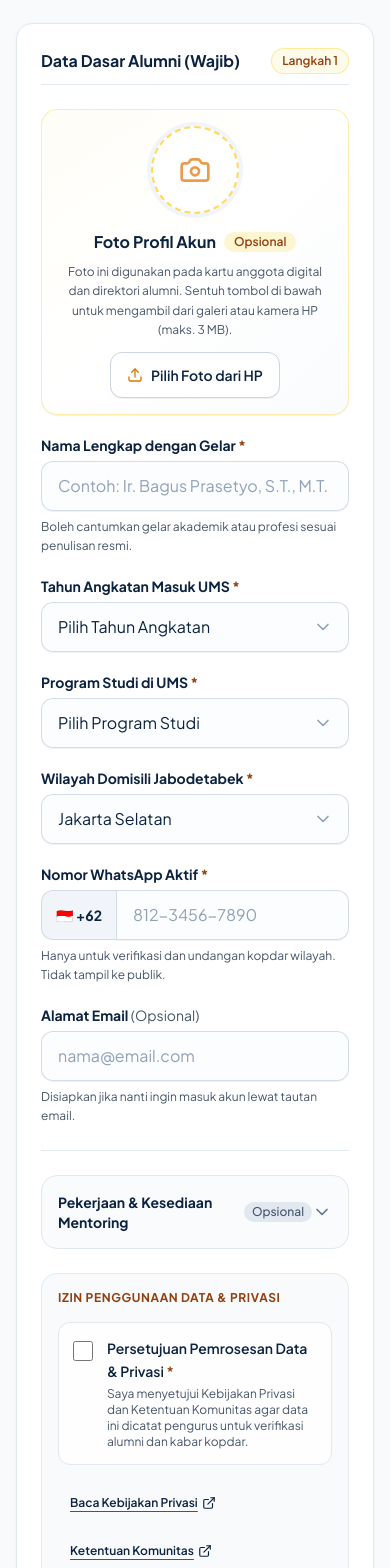
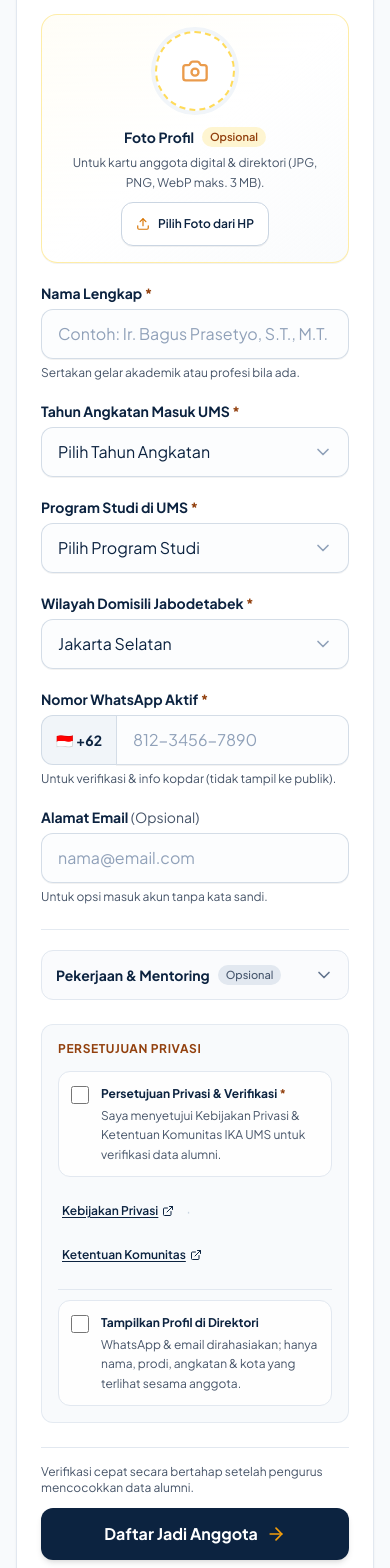
Before and after one commit to ZAKITRIPAMUNGKAS/ikaums, a Next.js app: page /gabung in a window 390 px wide. Shown: the part 360-1928 px from the top of the page. Built offline with nearby package versions, Linux system fonts and the light colour scheme.

Commit message:
feat(ui): ringkas teks bertele-tele dan tata ulang bento grid mobile (2-kolom & kompak)

```diff
--- a/src/app/gabung/page.tsx
+++ b/src/app/gabung/page.tsx
@@ -349,7 +349,7 @@ export default function GabungPage() {
                       Beranda
                     </Link>
                     <span aria-hidden="true">/</span>
-                    <span className="text-[#0C2340] font-medium">Daftar Jadi Anggota</span>
+                    <span className="text-[#0C2340] font-medium">Daftar</span>
                   </div>
                   {IS_DEMO_MODE && (
                     <span className="px-2.5 py-0.5 rounded-full bg-amber-100 text-[#92400E] text-xs font-semibold">
@@ -358,13 +358,12 @@ export default function GabungPage() {
                   )}
                 </nav>
 
-                <header className="space-y-2.5">
-                  <h1 className="text-[clamp(1.75rem,1.3rem+1.8vw,2.375rem)] font-bold tracking-[-0.02em] text-[#0C2340] leading-[1.15]">
-                    Daftar Jadi Anggota IKA UMS Jabodetabek
+                <header className="space-y-1.5 sm:space-y-2">
+                  <h1 className="text-2xl sm:text-3xl font-extrabold tracking-tight text-[#0C2340] leading-tight">
+                    Daftar Anggota
                   </h1>
-                  <p className="text-base text-[#475569] leading-[1.6] max-w-[44ch] sm:max-w-2xl">
-                    Isi 5 data dasar di bawah agar pengurus bisa mencocokkan latar kuliahmu di UMS dan
-                    mengabari jadwal kopdar wilayahmu lewat WhatsApp. Gratis dan tanpa kata sandi.
+                  <p className="text-sm sm:text-base text-[#475569] leading-relaxed max-w-xl">
+                    Pendataan awal alumni UMS di Jabodetabek untuk silaturahmi &amp; info kopdar.
                   </p>
                 </header>
               </div>
@@ -403,19 +402,19 @@ export default function GabungPage() {
               {/* Langkah 1: Data Inti */}
               <fieldset className="space-y-6">
                 <legend className="text-base sm:text-lg font-bold text-[#0C2340] pb-2.5 border-b border-slate-200 w-full flex items-center justify-between">
-                  <span>Data Dasar Alumni (Wajib)</span>
+                  <span>Data Anggota</span>
                   <span className="text-xs font-semibold text-[#92400E] bg-amber-50 border border-amber-200/80 px-2.5 py-1 rounded-full">
-                    Langkah 1
+                    Wajib
                   </span>
                 </legend>
 
                 <div className="grid grid-cols-1 sm:grid-cols-2 gap-5 sm:gap-6">
                   {/* Unggah Foto Profil Akun - Cozy Card */}
-                  <div className="sm:col-span-2 rounded-2xl border border-amber-200/70 bg-gradient-to-br from-amber-50/40 via-white to-slate-50/80 p-4 sm:p-6 shadow-2xs">
+                  <div className="sm:col-span-2 rounded-2xl border border-amber-200/70 bg-gradient-to-br from-amber-50/40 via-white to-slate-50/80 p-4 sm:p-5 shadow-2xs">
                     <div className="flex flex-col sm:flex-row items-center sm:items-start gap-4 sm:gap-5">
                       <div className="relative shrink-0">
                         {fotoProfil ? (
-                          <div className="relative h-22 w-22 sm:h-24 sm:w-24 overflow-hidden rounded-full ring-4 ring-amber-100 border-2 border-[#D97706] shadow-sm">
+                          <div className="relative h-20 w-20 sm:h-22 sm:w-22 overflow-hidden rounded-full ring-4 ring-amber-100 border-2 border-[#D97706] shadow-sm">
                             <Image
                               src={fotoProfil}
                               alt="Pratinjau foto profil alumni"
@@ -434,39 +433,39 @@ export default function GabungPage() {
                                 fileInputRef.current?.click();
                               }
                             }}
-                            className="flex h-22 w-22 sm:h-24 sm:w-24 items-center justify-center rounded-full ring-4 ring-slate-100 border-2 border-dashed border-amber-300/80 bg-white text-slate-400 hover:border-[#D97706] hover:text-[#D97706] transition-all cursor-pointer group"
+                            className="flex h-20 w-20 sm:h-22 sm:w-22 items-center justify-center rounded-full ring-4 ring-slate-100 border-2 border-dashed border-amber-300/80 bg-white text-slate-400 hover:border-[#D97706] hover:text-[#D97706] transition-all cursor-pointer group"
                             aria-label="Sentuh untuk memilih foto profil"
                           >
-                            <Camera className="h-8 w-8 text-amber-600/70 group-hover:scale-110 transition-transform" aria-hidden="true" />
+                            <Camera className="h-7 w-7 sm:h-8 sm:w-8 text-amber-600/70 group-hover:scale-110 transition-transform" aria-hidden="true" />
                           </div>
                         )}
                         {fotoProfil && (
                           <button
                             type="button"
                             onClick={handleRemoveFoto}
-                            className="absolute -top-1.5 -right-1.5 flex h-7 w-7 items-center justify-center rounded-full bg-red-600 text-white shadow-sm hover:bg-red-700 transition-colors cursor-pointer"
+                            className="absolute -top-1 -right-1 flex h-6 w-6 items-center justify-center rounded-full bg-red-600 text-white shadow-sm hover:bg-red-700 transition-colors cursor-pointer"
                             aria-label="Hapus foto profil"
                             title="Hapus foto profil"
                           >
-                            <X className="h-4 w-4" />
+                            <X className="h-3.5 w-3.5" />
                           </button>
                         )}
                       </div>
 
-                      <div className="flex-1 space-y-2 text-center sm:text-left">
+                      <div className="flex-1 space-y-1.5 text-center sm:text-left">
                         <div className="flex flex-wrap items-center justify-center sm:justify-start gap-2">
-                          <label htmlFor="foto-profil-input" className="text-base font-bold text-[#0C2340] cursor-pointer">
-                            Foto Profil Akun
+                          <label htmlFor="foto-profil-input" className="text-sm sm:text-base font-bold text-[#0C2340] cursor-pointer">
+                            Foto Profil
                           </label>
-                          <span className="text-xs px-2.5 py-0.5 rounded-full bg-amber-100/80 text-[#92400E] font-semibold">
+                          <span className="text-[11px] px-2 py-0.5 rounded-full bg-amber-100/80 text-[#92400E] font-semibold">
                             Opsional
                           </span>
                         </div>
-                        <p className="text-xs sm:text-sm text-[#475569] leading-relaxed max-w-lg">
-                          Foto ini digunakan pada kartu anggota digital dan direktori alumni. Sentuh tombol di bawah untuk mengambil dari galeri atau kamera HP (maks. 3 MB).
+                        <p className="text-xs sm:text-sm text-[#475569] leading-relaxed">
+                          Untuk kartu anggota digital &amp; direktori (JPG, PNG, WebP maks. 3 MB).
                         </p>
 
-                        <div className="pt-1 flex flex-wrap items-center justify-center sm:justify-start gap-2.5">
+                        <div className="pt-1 flex flex-wrap items-center justify-center sm:justify-start gap-2">
                           <input
                             ref={fileInputRef}
                             id="foto-profil-input"
@@ -478,9 +477,9 @@ export default function GabungPage() {
                           <button
                             type="button"
                             onClick={() => fileInputRef.current?.click()}
-                            className="inline-flex min-h-[46px] items-center gap-2 px-4 py-2.5 rounded-xl bg-white border border-slate-300 hover:border-[#0C2340] hover:bg-slate-50 text-sm font-semibold text-[#0C2340] transition-colors shadow-2xs cursor-pointer active:scale-[0.98]"
+                            className="inline-flex min-h-[44px] items-center gap-2 px-3.5 py-2 rounded-xl bg-white border border-slate-300 hover:border-[#0C2340] hover:bg-slate-50 text-xs sm:text-sm font-semibold text-[#0C2340] transition-colors shadow-2xs cursor-pointer active:scale-[0.98]"
                           >
-                            <Upload className="h-4 w-4 text-[#D97706]" />
+                            <Upload className="h-3.5 w-3.5 text-[#D97706]" />
                             <span>{fotoProfil ? 'Ganti Foto' : 'Pilih Foto dari HP'}</span>
                           </button>
 
@@ -488,21 +487,21 @@ export default function GabungPage() {
                             <button
                               type="button"
                               onClick={handleRemoveFoto}
-                              className="inline-flex min-h-[46px] items-center gap-1 px-3 py-2 text-sm font-medium text-red-600 hover:text-red-700 transition-colors cursor-pointer"
+                              className="inline-flex min-h-[44px] items-center gap-1 px-3 py-2 text-xs sm:text-sm font-medium text-red-600 hover:text-red-700 transition-colors cursor-pointer"
                             >
                               Hapus
                             </button>
                           )}
 
                           {fotoProfilName && (
-                            <span className="text-xs text-slate-500 truncate max-w-[190px] self-center">
+                            <span className="text-xs text-slate-500 truncate max-w-[170px] self-center">
                               ✓ {fotoProfilName}
                             </span>
                           )}
                         </div>
 
                         {fotoError && (
-                          <p className="text-xs text-red-600 font-medium pt-1">
+                          <p className="text-xs text-red-600 font-medium pt-0.5">
                             {fotoError}
                           </p>
                         )}
@@ -513,7 +512,7 @@ export default function GabungPage() {
                   {/* Nama Lengkap */}
                   <div className="sm:col-span-2 space-y-1.5">
                     <label htmlFor="namaLengkap" className="block text-sm sm:text-base font-bold text-[#0C2340]">
-                      Nama Lengkap dengan Gelar <span className="text-[#92400E]">*</span>
+                      Nama Lengkap <span className="text-[#92400E]">*</span>
                     </label>
                     <input
                       id="namaLengkap"
@@ -534,8 +533,8 @@ export default function GabungPage() {
                           : 'border-slate-300/80 focus:border-[#0C2340] focus:ring-amber-500/15'
                       }`}
                     />
-                    <p id="hint-nama" className="text-xs sm:text-sm text-[#475569] leading-relaxed">
-                      Boleh cantumkan gelar akademik atau profesi sesuai penulisan resmi.
+                    <p id="hint-nama" className="text-xs text-[#475569]">
+                      Sertakan gelar akademik atau profesi bila ada.
                     </p>
                     {fieldErrors.namaLengkap && (
                       <p id="err-nama" className="text-xs sm:text-sm text-red-700 font-medium pt-0.5">
@@ -681,8 +680,8 @@ export default function GabungPage() {
                         }`}
                       />
                     </div>
-                    <p id="hint-wa" className="text-xs sm:text-sm text-[#475569] leading-relaxed">
-                      Hanya untuk verifikasi dan undangan kopdar wilayah. Tidak tampil ke publik.
+                    <p id="hint-wa" className="text-xs text-[#475569]">
+                      Untuk verifikasi &amp; info kopdar (tidak tampil ke publik).
                     </p>
                     {fieldErrors.whatsapp && (
                       <p id="err-wa" className="text-xs sm:text-sm text-red-700 font-medium pt-0.5">
@@ -715,8 +714,8 @@ export default function GabungPage() {
                           : 'border-slate-300/80 focus:border-[#0C2340] focus:ring-amber-500/15'
                       }`}
                     />
-                    <p id="hint-email" className="text-xs sm:text-sm text-[#475569] leading-relaxed">
-                      Disiapkan jika nanti ingin masuk akun lewat tautan email.
+                    <p id="hint-email" className="text-xs text-[#475569]">
+                      Untuk opsi masuk akun tanpa kata sandi.
                     </p>
                     {fieldErrors.email && (
                       <p id="err-email" className="text-xs sm:text-sm text-red-700 font-medium pt-0.5">
@@ -728,16 +727,16 @@ export default function GabungPage() {
               </fieldset>
 
               {/* Langkah 2 (Opsional & Dapat Dilewati) */}
-              <div className="border-t border-slate-200/90 pt-6">
+              <div className="border-t border-slate-200/90 pt-5">
                 <button
                   type="button"
                   onClick={() => setShowOptional((v) => !v)}
                   aria-expanded={showOptional}
-                  className="w-full min-h-[50px] p-4 rounded-2xl border border-slate-200 bg-slate-50/70 hover:bg-slate-100/70 flex items-center justify-between text-left text-sm sm:text-base font-bold text-[#0C2340] transition-colors cursor-pointer"
+                  className="w-full min-h-[48px] p-3.5 sm:p-4 rounded-xl sm:rounded-2xl border border-slate-200 bg-slate-50/70 hover:bg-slate-100/70 flex items-center justify-between text-left text-sm sm:text-base font-bold text-[#0C2340] transition-colors cursor-pointer"
                 >
                   <div className="flex items-center gap-2">
-                    <span>Pekerjaan &amp; Kesediaan Mentoring</span>
-                    <span className="text-xs px-2 py-0.5 rounded-full bg-slate-200 text-slate-600 font-medium">
+                    <span>Pekerjaan &amp; Mentoring</span>
+                    <span className="text-[11px] px-2 py-0.5 rounded-full bg-slate-200 text-slate-600 font-medium">
                       Opsional
                     </span>
                   </div>
@@ -802,10 +801,10 @@ export default function GabungPage() {
                         />
                         <div className="space-y-0.5 text-sm sm:text-base leading-relaxed">
                           <span className="font-bold text-[#0C2340] block">
-                            Bersedia Menjadi Mentor Alumni Sukarela
+                            Bersedia Menjadi Mentor Alumni
                           </span>
                           <span className="text-[#475569] block text-xs sm:text-sm">
-                            Berbagi pengalaman kerja, ulas CV, persiapan wawancara, atau diskusi profesi untuk sesama lulusan UMS.
+                            Berbagi pengalaman karier &amp; diskusi profesi dengan sesama alumni UMS.
                           </span>
                         </div>
                       </label>
@@ -814,7 +813,7 @@ export default function GabungPage() {
                         <div className="bg-amber-50/60 border border-amber-200 rounded-2xl p-4 sm:p-5 space-y-1">
                           <label
                             htmlFor="mentorContactConsent"
-                            className="flex items-start gap-3 cursor-pointer text-sm sm:text-base text-[#0C2340] leading-relaxed"
+                            className="flex items-start gap-3 cursor-pointer text-xs sm:text-sm text-[#0C2340] leading-relaxed"
                           >
                             <input
                               id="mentorContactConsent"
@@ -831,10 +830,10 @@ export default function GabungPage() {
                                 });
                                 clearError('mentorContactConsent');
                               }}
-                              className="mt-1 w-5 h-5 rounded-md border-slate-300 text-[#0C2340] accent-[#0C2340] shrink-0"
+                              className="mt-0.5 w-4.5 h-4.5 rounded-md border-slate-300 text-[#0C2340] accent-[#0C2340] shrink-0"
                             />
                             <span>
-                              Saya mengizinkan pengurus meneruskan nomor WhatsApp atau email saya kepada pemohon mentoring terverifikasi saat dijadwalkan.{' '}
+                              Izinkan pengurus menghubungkan kontak dengan pemohon mentoring terverifikasi.{' '}
                               <span className="text-[#92400E] font-semibold">*</span>
                             </span>
                           </label>
@@ -851,14 +850,14 @@ export default function GabungPage() {
               </div>
 
               {/* Izin Penggunaan Data & Persetujuan - Cozy Card */}
-              <div className="bg-slate-50/90 border border-slate-200/90 rounded-2xl p-4 sm:p-6 space-y-4">
-                <span className="block text-xs sm:text-sm font-bold uppercase tracking-wider text-[#92400E]">
-                  Izin Penggunaan Data &amp; Privasi
+              <div className="bg-slate-50/90 border border-slate-200/90 rounded-xl sm:rounded-2xl p-4 sm:p-5 space-y-3.5">
+                <span className="block text-xs font-bold uppercase tracking-wider text-[#92400E]">
+                  Persetujuan Privasi
                 </span>
 
                 <label
                   htmlFor="agreeConsent"
-                  className={`flex items-start gap-3.5 p-3.5 sm:p-4 rounded-xl border transition-all cursor-pointer ${
+                  className={`flex items-start gap-3 p-3 sm:p-3.5 rounded-xl border transition-all cursor-pointer ${
                     formData.agreeConsent
                       ? 'bg-white border-[#0C2340]/30 shadow-2xs'
                       : 'bg-white/80 border-slate-200 hover:border-slate-300'
@@ -874,49 +873,50 @@ export default function GabungPage() {
                       setFormData({ ...formData, agreeConsent: e.target.checked });
                       clearError('agreeConsent');
                     }}
-                    className="mt-1 w-5 h-5 rounded-md border-slate-300 text-[#0C2340] accent-[#0C2340] shrink-0"
+                    className="mt-0.5 w-4.5 h-4.5 rounded-md border-slate-300 text-[#0C2340] accent-[#0C2340] shrink-0"
                   />
-                  <div className="space-y-1 text-sm sm:text-base leading-relaxed">
-                    <span className="font-semibold text-[#0C2340] block">
-                      Persetujuan Pemrosesan Data &amp; Privasi <span className="text-[#92400E]">*</span>
+                  <div className="space-y-0.5 text-xs sm:text-sm leading-relaxed">
+                    <span className="font-bold text-[#0C2340] block">
+                      Persetujuan Privasi &amp; Verifikasi <span className="text-[#92400E]">*</span>
                     </span>
-                    <span className="text-xs sm:text-sm text-[#475569] block">
-                      Saya menyetujui Kebijakan Privasi dan Ketentuan Komunitas agar data ini dicatat pengurus untuk verifikasi alumni dan kabar kopdar.
+                    <span className="text-[#475569] block">
+                      Saya menyetujui Kebijakan Privasi &amp; Ketentuan Komunitas IKA UMS untuk verifikasi data alumni.
                     </span>
                   </div>
                 </label>
 
-                <div className="flex flex-wrap items-center gap-x-4 gap-y-1 pl-2">
+                <div className="flex flex-wrap items-center gap-x-3 gap-y-1 pl-1">
                   <Link
                     href="/privasi"
                     target="_blank"
                     rel="noopener noreferrer"
-                    className="inline-flex items-center gap-1 min-h-[44px] px-1 text-xs sm:text-sm font-semibold text-[#0C2340] underline decoration-[#92400E] underline-offset-4 hover:text-[#92400E]"
+                    className="inline-flex items-center gap-1 min-h-[40px] text-xs font-semibold text-[#0C2340] hover:text-[#92400E] underline underline-offset-2"
                   >
-                    <span>Baca Kebijakan Privasi</span>
-                    <ExternalLink className="w-3.5 h-3.5" />
+                    <span>Kebijakan Privasi</span>
+                    <ExternalLink className="w-3 h-3" />
                   </Link>
+                  <span className="text-slate-300" aria-hidden="true">·</span>
                   <Link
                     href="/syarat"
                     target="_blank"
                     rel="noopener noreferrer"
-                    className="inline-flex items-center gap-1 min-h-[44px] px-1 text-xs sm:text-sm font-semibold text-[#0C2340] underline decoration-[#92400E] underline-offset-4 hover:text-[#92400E]"
+                    className="inline-flex items-center gap-1 min-h-[40px] text-xs font-semibold text-[#0C2340] hover:text-[#92400E] underline underline-offset-2"
                   >
                     <span>Ketentuan Komunitas</span>
-                    <ExternalLink className="w-3.5 h-3.5" />
+                    <ExternalLink className="w-3 h-3" />
                   </Link>
                 </div>
 
                 {fieldErrors.agreeConsent && (
-                  <p id="err-consent" className="text-xs sm:text-sm text-red-700 font-medium pl-2">
+                  <p id="err-consent" className="text-xs text-red-700 font-medium pl-1">
                     {fieldErrors.agreeConsent}
                   </p>
                 )}
 
-                <div className="pt-3 border-t border-slate-200">
+                <div className="pt-2.5 border-t border-slate-200">
                   <label
                     htmlFor="tampilDiDirektori"
-                    className={`flex items-start gap-3.5 p-3.5 sm:p-4 rounded-xl border transition-all cursor-pointer ${
+                    className={`flex items-start gap-3 p-3 sm:p-3.5 rounded-xl border transition-all cursor-pointer ${
                       formData.tampilDiDirektori
                         ? 'bg-white border-[#0C2340]/30 shadow-2xs'
                         : 'bg-white/80 border-slate-200 hover:border-slate-300'
@@ -927,14 +927,14 @@ export default function GabungPage() {
                       type="checkbox"
                       checked={formData.tampilDiDirektori}
                       onChange={(e) => setFormData({ ...formData, tampilDiDirektori: e.target.checked })}
-                      className="mt-1 w-5 h-5 rounded-md border-slate-300 text-[#0C2340] accent-[#0C2340] shrink-0"
+                      className="mt-0.5 w-4.5 h-4.5 rounded-md border-slate-300 text-[#0C2340] accent-[#0C2340] shrink-0"
                     />
                     <div className="space-y-0.5 text-xs sm:text-sm leading-relaxed text-[#475569]">
-                      <span className="font-semibold text-[#0C2340] block">
-                        Tampilkan Profil di Daftar Anggota
+                      <span className="font-bold text-[#0C2340] block">
+                        Tampilkan Profil di Direktori
                       </span>
                       <span>
-                        Hanya nama, prodi, angkatan, dan wilayah yang tampil bagi anggota yang sudah masuk. Nomor WhatsApp dan email tidak pernah dipublikasikan.
+                        WhatsApp &amp; email dirahasiakan; hanya nama, prodi, angkatan &amp; kota yang terlihat sesama anggota.
                       </span>
                     </div>
                   </label>
@@ -942,9 +942,9 @@ export default function GabungPage() {
               </div>
 
               {/* Submit CTA Bottom */}
-              <div className="pt-4 border-t border-slate-200 flex flex-col sm:flex-row sm:items-center justify-between gap-4">
-                <span className="text-xs sm:text-sm text-[#475569] leading-relaxed">
-                  Pemeriksaan pendaftaran dilakukan dalam {COMMUNITY_PLACEHOLDERS.verificationSla}.
+              <div className="pt-4 border-t border-slate-200 flex flex-col sm:flex-row sm:items-center justify-between gap-3 sm:gap-4">
+                <span className="text-xs text-[#475569]">
+                  Verifikasi cepat {COMMUNITY_PLACEHOLDERS.verificationSla}.
                 </span>
                 <button
                   type="submit"
--- a/src/components/home/HomeMapWidget.tsx
+++ b/src/components/home/HomeMapWidget.tsx
@@ -338,7 +338,7 @@ export default function HomeMapWidget({
   };
 
   return (
-    <div className="relative w-full h-[320px] sm:h-[360px] lg:h-[390px] rounded-2xl overflow-hidden bg-[#F8FAFC]">
+    <div className="relative w-full h-[250px] sm:h-[340px] lg:h-[390px] rounded-2xl overflow-hidden bg-[#F8FAFC]">
       <div ref={mapContainerRef} className="w-full h-full" />
 
       {/* Kontrol Zoom Minimalis & Seamless */}
```
Also changed, not shown: scripts/run-tests.mjs (+17 -0 lines), src/components/Navigation.tsx (+12 -9 lines), src/components/home/HomePageClient.tsx (+51 -44 lines), 1 other file (tests, documents, lock files or other folders).
